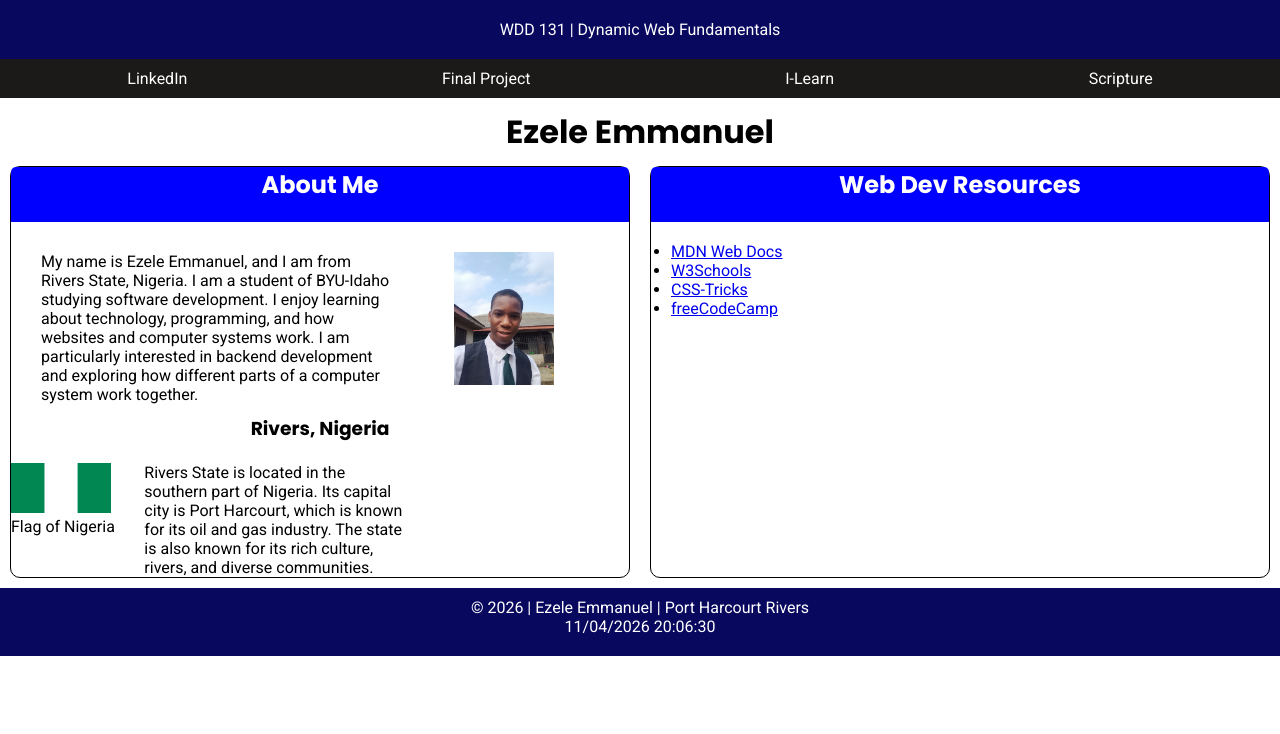
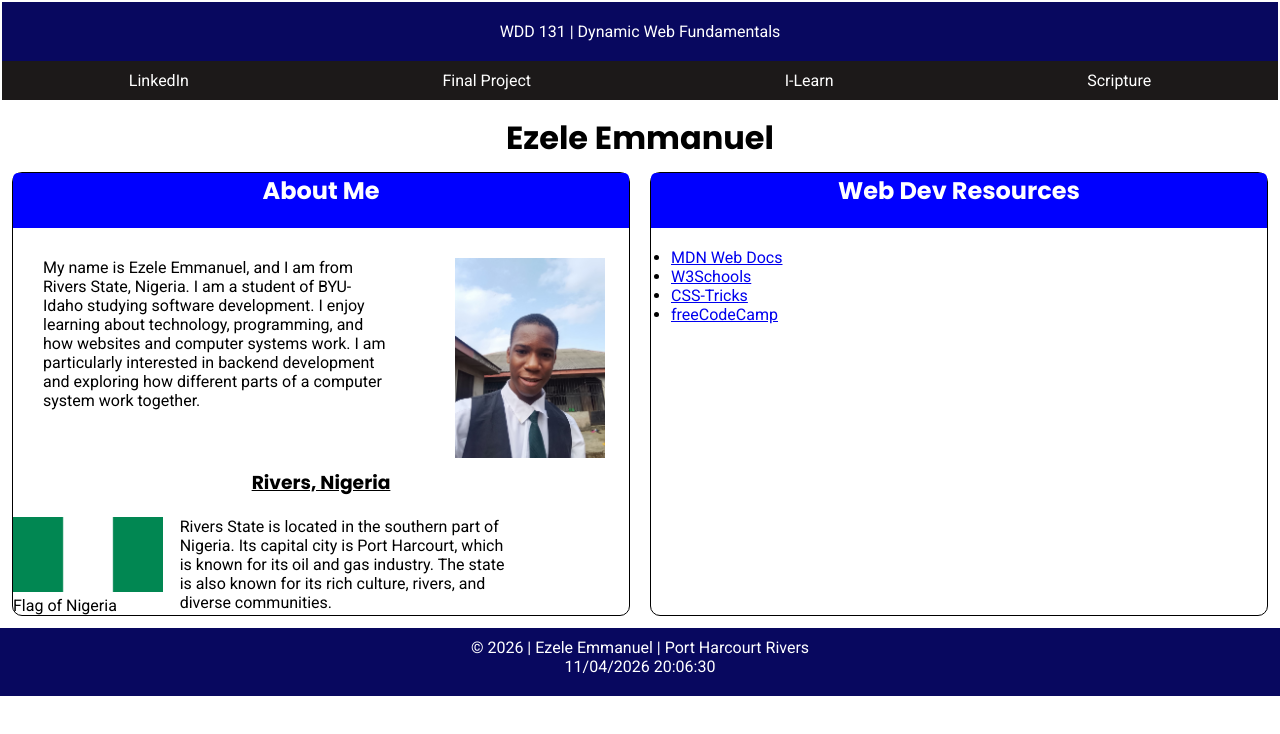
Before and after one commit to eucharia226/wdd131, a plain HTML site: page index.html in a window 1280 px wide. Drawn offline with Linux system fonts and the light colour scheme.

Commit message:
About me

```diff
--- a/index.html
+++ b/index.html
@@ -5,7 +5,7 @@
     <meta name="viewport" content="width=device-width, initial-scale=1.0">
     <meta name="description" content="WDD 131 | Dynamic Web Fundamentals | Ezele Emmanuel">
     <meta name="author" content="Ezele Emmanuel">
-    <title>WDD 131 – Dynamic Web Fundamentals – Ezele Emmanuel</title>
+    <title>WDD 131 - Dynamic Web Fundamentals - Ezele Emmanuel</title>
     <link rel="preconnect" href="https://fonts.googleapis.com">
 <link rel="preconnect" href="https://fonts.gstatic.com" crossorigin>
 
--- a/styles/base.css
+++ b/styles/base.css
@@ -33,7 +33,7 @@ h1 {
   /* padding: 20px; */
 }
 img {
-  width: 100px;
+  width: 150px;
 }
 div {
   display: grid;
@@ -72,7 +72,7 @@ footer {
   grid-template-columns: 1fr 2fr;
   /* align-items: center; */
   margin-top: 20px;
-  width: 400px;
+  width: 500px;
 }
 .web {
   padding: 20px;
@@ -96,3 +96,12 @@ h1, h2, h3 {
 nav a:hover {
 	text-decoration: overline;
 }
+header {
+  padding: 2px;
+}
+main {
+  padding: 2px;
+}
+h3 {
+  text-decoration: underline;
+}
```
